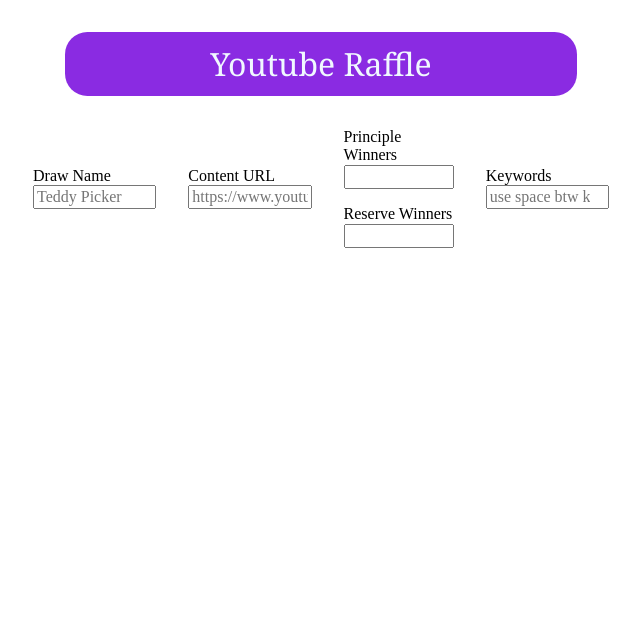
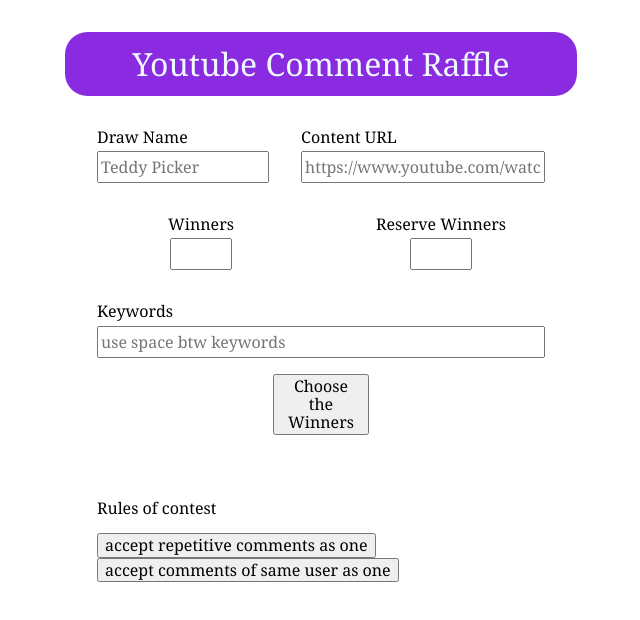
Before and after one commit to wspawned/youtube-giveaway-react, a React (Create React App) app: page / in a window 1280 px wide. Shown: the top 620 px of the page, without its empty margins (319-959 px from the left). Built offline with nearby package versions, Linux system fonts and the light colour scheme.

Commit message:
css positioning

```diff
--- a/src/App.js
+++ b/src/App.js
@@ -1,4 +1,6 @@
 import { useState } from "react";
+
+
 
 const App = () => {
   const [name,setName] = useState("");
@@ -9,53 +11,79 @@
   return (
     <div className="app">
       <header className="app-header">
-        <p>
-          Youtube Raffle
-        </p>
+        <p>Youtube Comment Raffle</p>
       </header>
       <div>
+        <form className="conditions">
+          <div className="name-url">
+            <label>
+            Draw Name
+              <input
+              type={"text"}
+              placeholder="Teddy Picker"
+              value={name}
+              onChange={(e) => setName(e.target.value)}
+              required
+              ></input>
+            </label>
 
-        <form className="conditions">
-          <label>Draw Name<input
-          type={"text"}
-          placeholder= "Teddy Picker"
-          value={name}
-          onChange= { (e) => setName(e.target.value) }
-          required
-          ></input></label>
+            <label
+            className="url">
+            Content URL
+              <input
+              type={"url"}
+              placeholder="https://www.youtube.com/watch?v=FwwldUF6TU8"
+              value={url}
+              onChange={(e) => {
+                setUrl(e.target.value);
 
-          <label>Content URL<input
-          type={"url"}
-          placeholder= "https://www.youtube.com/watch?v=FwwldUF6TU8"
-          value= {url}
-          onChange= { (e) => setUrl(e.target.value) }
-          required
-          ></input></label>
+              }}
+              required
+              ></input>
+            </label>
+          </div>
 
           <div className="numbers">
-            <label>Principle Winners<input
-            type={"number"}
-            required
-            ></input></label>
+            <label>
+              Winners
+              <input type={"number"} min="1" step="1" required></input>
+            </label>
 
-            <label>Reserve Winners<input
-            type={"number"}
-            required
-            ></input></label>
+            <label>
+              Reserve Winners
+              <input type={"number"} min="1" step="1" required></input>
+            </label>
           </div>
 
-          <label>Keywords<input
-          className="keywords"
-          type={"search"}
-          value={keywords}
-          placeholder= "use space btw keywords"
-          onChange={ (e) => {
-            const words = e.target.value.toLowerCase().split(" ");
-            setKeywords(words);
-          } }
-          ></input></label>
+          <label>
+            Keywords
+            <input
+              className="keywords"
+              type={"search"}
+              value={keywords}
+              placeholder="use space btw keywords"
+              onChange={(e) => {
+                const words = e.target.value.toLowerCase().split(" ");
+                setKeywords(words);
+              }}
+            ></input>
+          </label>
+
+          <button
+          className="submit"
+          type="submit"> Choose the Winners </button>
 
         </form>
+
+        <div className="rules">
+          <p> Rules of contest </p>
+
+          <div className="buttons">
+            <button> accept repetitive comments as one </button>
+            <button> accept comments of same user as one  </button>
+          </div>
+        </div>
+
       </div>
     </div>
   );
--- a/src/index.css
+++ b/src/index.css
@@ -2,6 +2,7 @@
 
 * {
   box-sizing: border-box;
+  font-family:Cambria, Cochin, Georgia, Times, 'Times New Roman', serif;
 }
 
 .app-header {
@@ -18,26 +19,64 @@
   border-radius: .7em;
 }
 
+.name-url {
+  display: flex;
+  flex-direction: row;
+}
+
+.url {
+  width: 75%;
+}
+
 .conditions {
-  display: flex;
   justify-content: center;
   align-items: center;
   position: relative;
-  width: 50%;
+  width: 40%;
   margin: auto;
   padding: 1em;
 }
 
+.numbers {
+  display: flex;
+  justify-content: space-between;
+  margin: auto;
+}
+
+.numbers > label {
+  text-align: center;
+}
+
+input[type=number] {
+  width: 30%;
+  align-items: center;
+  margin: auto;
+  margin-top: .3em;
+}
+
 label {
   display: block;
-
   margin: 1em;
 }
 
 input {
   display: block;
   width: 100%;
+  height: 2em;
+  margin-top: .3em;
 }
 
-.keywords {
+.rules {
+  justify-content: center;
+  align-items: center;
+  position: relative;
+  width: 40%;
+  margin: auto;
+  padding: 2em;
 }
+
+.submit {
+  display: block;
+  width: 20%;
+  margin: auto;
+}
```
